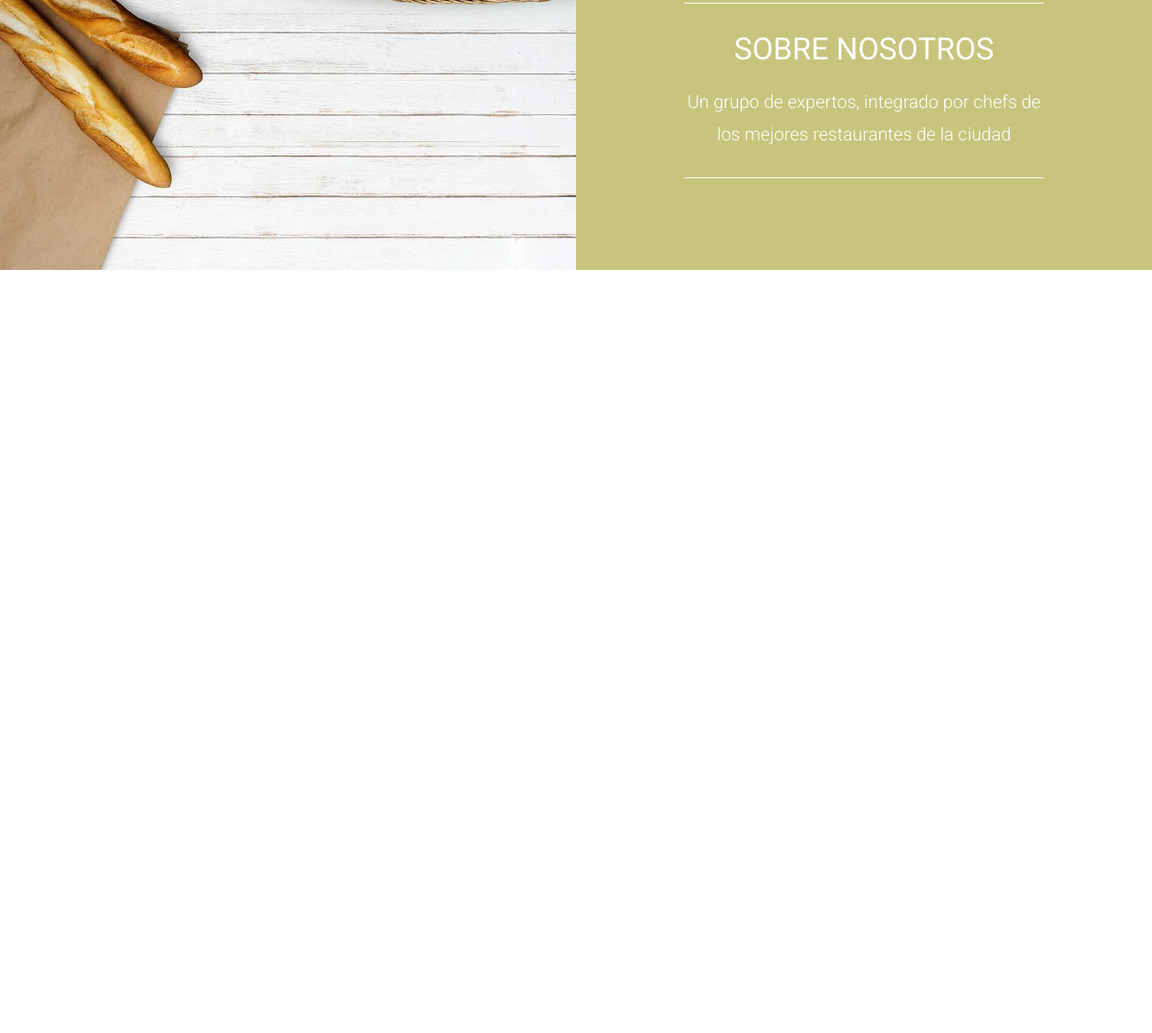
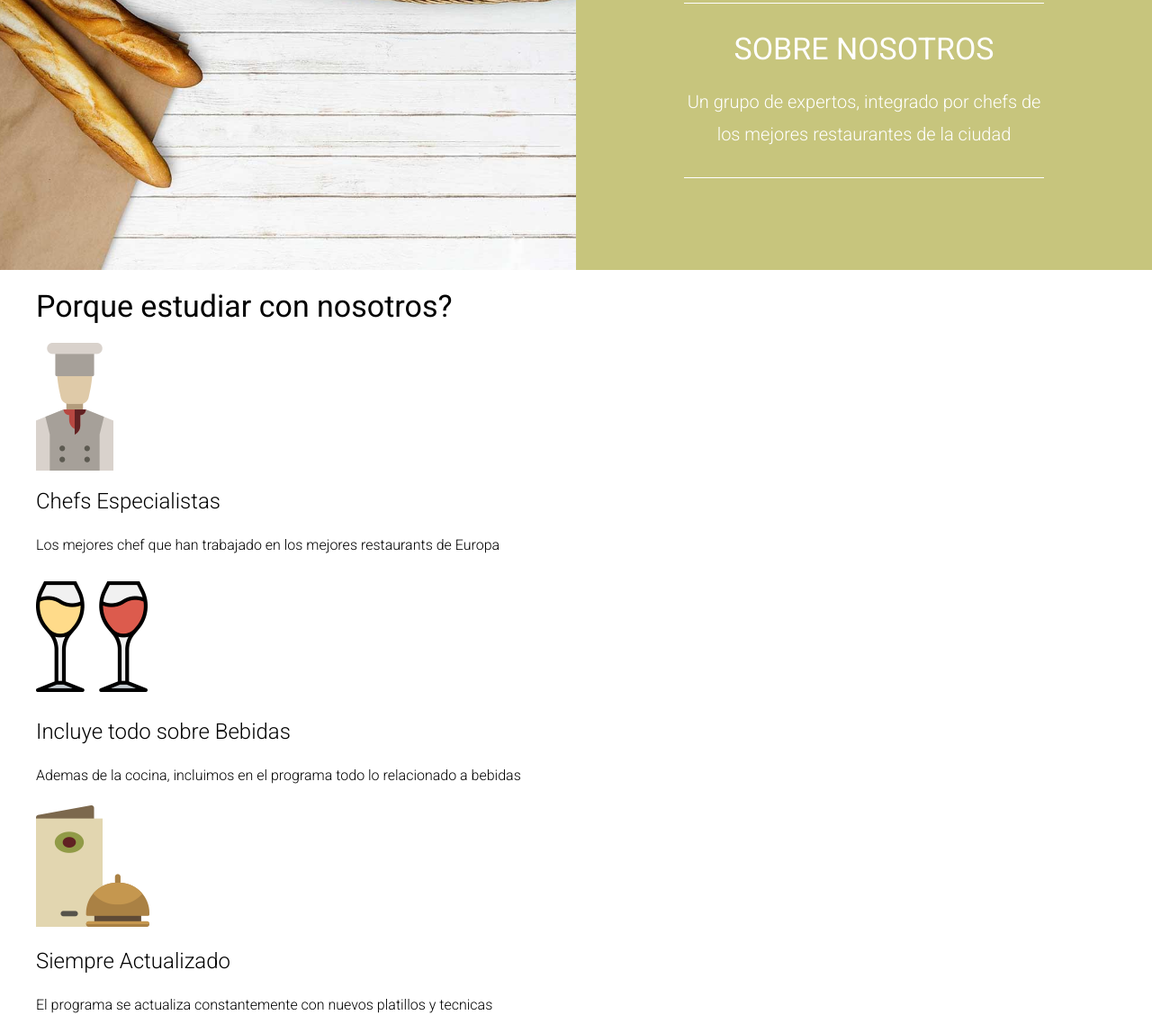
Before and after one commit to Geinersb/Escuela-Cocina-Web, a website: page index.html in a window 1280 px wide. Shown: the part 711-1859 px from the top of the page at 90% size. Before the commit the page ends 1011 px from the top, so only its background shows below. Drawn offline with Linux system fonts and the light colour scheme.

Commit message:
se inicia seccion nosotros

```diff
--- a/index.html
+++ b/index.html
@@ -1,5 +1,6 @@
 <!DOCTYPE html>
 <html lang="en">
+
 <head>
     <meta charset="UTF-8">
     <meta http-equiv="X-UA-Compatible" content="IE=edge">
@@ -10,6 +11,7 @@
     <link href="https://fonts.googleapis.com/css2?family=Roboto:wght@300;400;700&display=swap" rel="stylesheet">
     <link rel="stylesheet" href="build/css/app.css">
 </head>
+
 <body>
 
     <header class="header contenedor">
@@ -35,7 +37,8 @@
             <div class="bloque">
                 <div class="bloque__contenido">
                     <h2 class="bloque__heading">20 años de Experiencia</h2>
-                    <p class="bloque__texto">Nos respaldan, siempre ofertando los mejores cursos para principiantes y expertos</p>
+                    <p class="bloque__texto">Nos respaldan, siempre ofertando los mejores cursos para principiantes y
+                        expertos</p>
                 </div>
             </div>
 
@@ -44,7 +47,8 @@
             <div class="bloque">
                 <div class="bloque__contenido">
                     <h2 class="bloque__heading">Sobre Nosotros</h2>
-                    <p class="bloque__texto">Un grupo de expertos, integrado por chefs de los mejores restaurantes de la ciudad</p>
+                    <p class="bloque__texto">Un grupo de expertos, integrado por chefs de los mejores restaurantes de la
+                        ciudad</p>
                 </div>
             </div>
 
@@ -53,6 +57,36 @@
         </div>
     </section>
 
+    <!-- SECCION NOSOTROS -->
+<section class="nosotros contenedor">
+    <h2 class="nosotros__heading">Porque estudiar con nosotros?</h2>
+    <div class="nosotros__grid">
+
+        <div class="nosotros__bloque">
+            <img class="nosotros__imagen" src="build/img/icono_chef.png" alt="imagen icono">
+            <h3 class="nosotros__bloque-heading">Chefs Especialistas</h3>
+            <p class="nosotros__bloque-texto">Los mejores chef que han trabajado en los mejores restaurants de Europa</p>
+        </div>
+
+        <div class="nosotros__bloque">
+            <img class="nosotros__imagen" src="build/img/icono_vino.png" alt="imagen icono">
+            <h3 class="nosotros__bloque-heading">Incluye todo sobre Bebidas</h3>
+            <p class="nosotros__bloque-texto">Ademas de la cocina, incluimos en el programa todo lo relacionado a bebidas</p>
+        </div>
+
+        <div class="nosotros__bloque">
+            <img class="nosotros__imagen" src="build/img/icono_menu.png" alt="imagen icono">
+            <h3 class="nosotros__bloque-heading">Siempre Actualizado</h3>
+            <p class="nosotros__bloque-texto">El programa se actualiza constantemente con nuevos platillos y tecnicas</p>
+        </div>
+
+    </div>
+</section>
+
+
+
+
 
 </body>
+
 </html>
```
